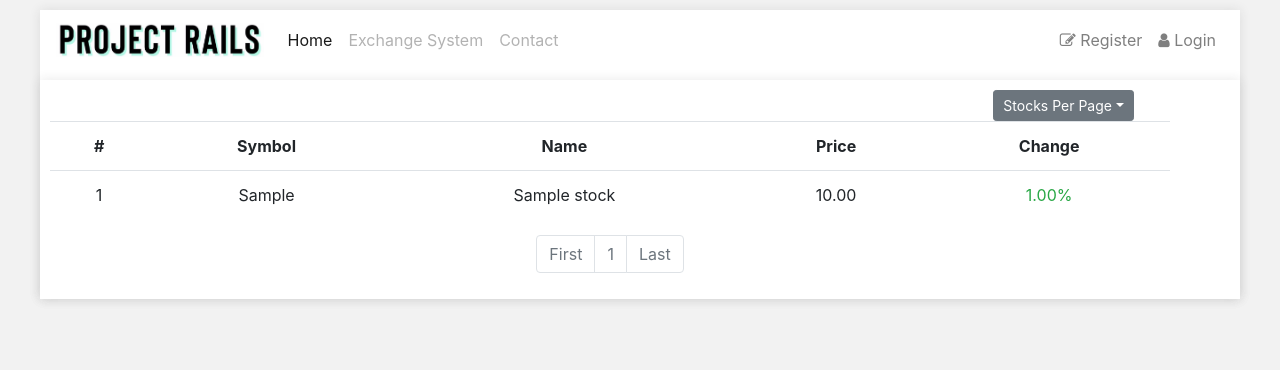
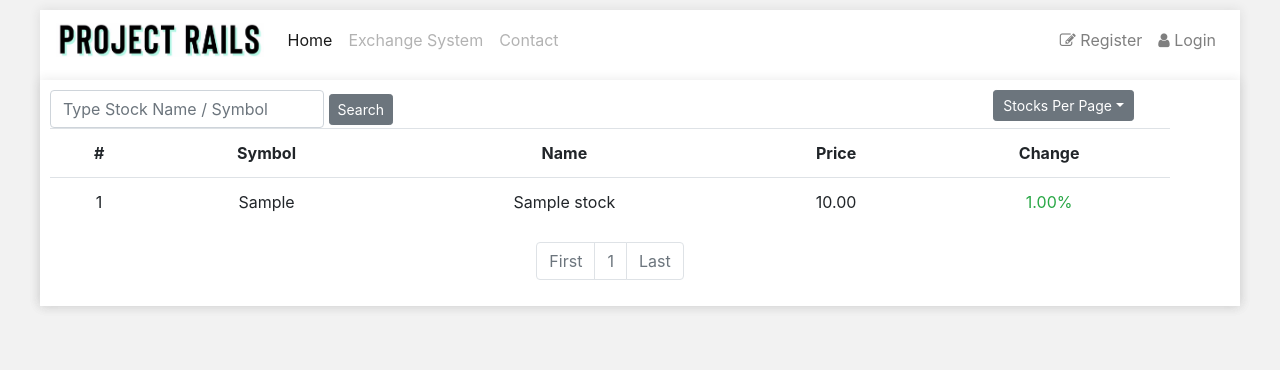
Before and after one commit to murradkh/StockProject, a Django app: page / in a window 1280 px wide. Shown: the top 370 px of the page. Run offline with Django 3.2, Linux system fonts and the light colour scheme; tables that the repository leaves empty hold one stand-in row (values such as "Sample post"); some libraries are stand-ins or nearby versions.

Commit message:
adding search template

```diff
--- a/myapp/templates/base.html
+++ b/myapp/templates/base.html
@@ -30,6 +30,7 @@
                 <a class="nav-item nav-link disabled" href="#">Contact</a>
             </div>
         </div>
+
         <div class="collapse navbar-collapse" id="navbarSupportedContent-4">
             <ul class="navbar-nav ml-auto">
                 {% if user.is_authenticated %}
@@ -100,6 +101,11 @@
 
 
 
+
+
+
+
+
 </script>
 {% block scripts %}
 {% endblock scripts %}
--- a/myapp/templates/index.html
+++ b/myapp/templates/index.html
@@ -3,7 +3,23 @@
 {% block content %}
 
 <div class="row">
-    <div class="offset-sm-10">
+
+
+        <div class="col-9">
+            <!--  Search form -->
+            <form class="form-inline mr-auto" method="get">
+                {% csrf_token %}
+                <div class="md-form my-0">
+                    <input class="form-control" type="text" placeholder="Type Stock Name / Symbol" aria-label="Search"
+                           name="search_text">
+                    <button class="btn btn-secondary btn-sm" type="submit">Search</button>
+                </div>
+            </form>
+        </div>
+
+
+
+    <div class="offset-sm-1">
         <div class="btn-group">
             <button type="button" class="btn btn-secondary dropdown-toggle dropdown-toggle-split btn-sm"
                     data-toggle="dropdown" aria-haspopup="true" aria-expanded="false">
--- a/myapp/templates/watchlist.html
+++ b/myapp/templates/watchlist.html
@@ -4,6 +4,7 @@
 <div class="container">
     <div class="col-md-12 text-left">
 		<h3>Your Watchlist</h3>
+</div>
 </div>
     {% if profile.watchlist.all %}
         <table class="table table-hover data-table">
--- a/myapp/views.py
+++ b/myapp/views.py
@@ -26,9 +26,10 @@ def index(request):
         stocks_per_page_query = {}
         search_query = {}
 
-        if "search_title" in kwargs:
-            stocks = Stock.objects.filter(title__contains=kwargs['search_title']).order_by('-created_on')
-            search_query = {"search_title": kwargs['search_title']}
+        if "search_text" in kwargs:
+            stocks = Stock.objects.filter(symbol__contains=kwargs['search_text'],
+                                          name__contains=kwargs['search_text']).order_by('top_rank')
+            search_query = {"search_text": kwargs['search_text']}
         else:
             stocks = Stock.objects.all().order_by('top_rank')
 
```
